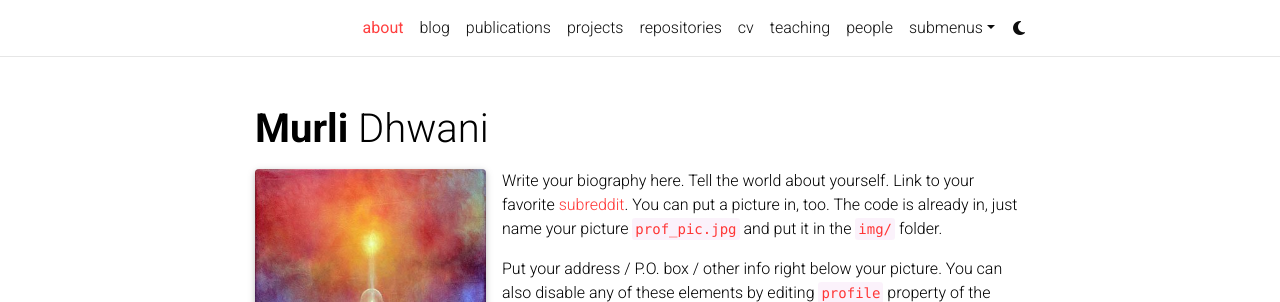
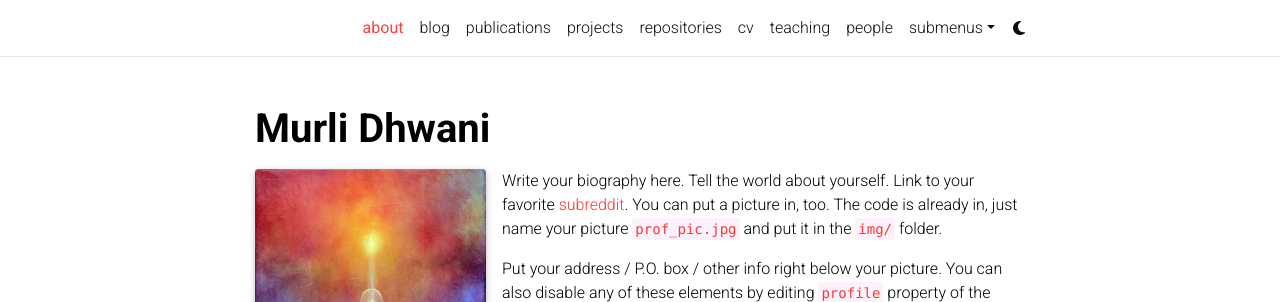
Before and after one commit to murli-dhwani/murli-dhwani.github.io, a Jekyll site: the page built from _pages/about.md, in a window 1280 px wide and 1243 px high. Shown: the top 302 px of the window. Built offline with Jekyll 4.4.1, drawn with Linux system fonts in a browser that asks for light colours; full-size pictures stand in for the smaller copies a plugin makes; emoji names are drawn with the system emoji font; comment, search, counter and statistics services are not loaded; a style sheet for code colours, icons or effects is not loaded.

Commit message:
Update about.html

```diff
--- a/_layouts/about.html
+++ b/_layouts/about.html
@@ -6,7 +6,7 @@
       <div class="post">
         <header class="post-header">
           <h1 class="post-title">
-            {% if site.title == "blank" -%}<span class="font-weight-bold">{{ site.first_name }}</span> {{ site.middle_name }} {{ site.last_name }}{%- else -%}{{ site.title }}{%- endif %}
+            {% if site.title == "blank" -%}<span class="font-weight-bold">{{ site.first_name }} {{ site.middle_name }} {{ site.last_name }}{%- else -%}{{ site.title }}{%- endif %}
           </h1>
           <p class="desc">{{ page.subtitle }}</p>
         </header>
```
